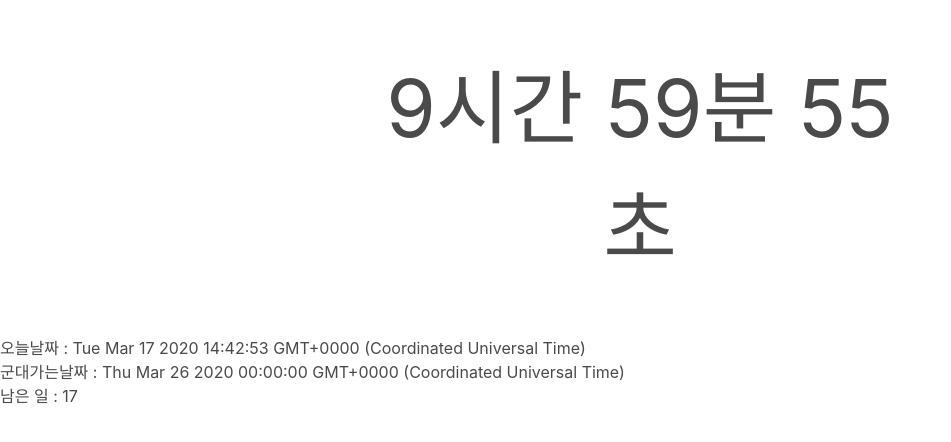
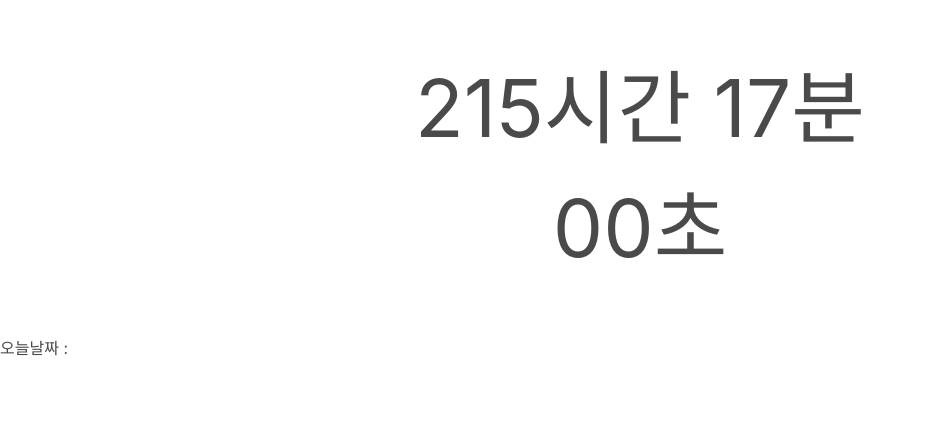
Before and after one commit to kys6879/hello-nonsan, an Angular app: page / in a window 1280 px wide. Shown: the top 442 px of the page, without its empty margins (0-951 px from the left). Built offline with nearby package versions, Linux system fonts and the light colour scheme.

Commit message:
add goal time

```diff
--- a/src/app/app.component.html
+++ b/src/app/app.component.html
@@ -3,9 +3,3 @@
 <div>
   오늘날짜 : {{today}}
 </div>
-<div>
-  군대가는날짜 : {{lastDay}}
-</div>
-<div>
-  남은 일 : {{leftDay}}
-</div>
--- a/src/app/app.component.ts
+++ b/src/app/app.component.ts
@@ -10,7 +10,6 @@ export class AppComponent implements OnInit {
 
   title = 'hello-nonsan';
 
-  today: Date;
   lastDay: Date;
 
   leftDay;
@@ -21,6 +20,15 @@ export class AppComponent implements OnInit {
   private counter: CounterComponent;
 
   ngOnInit(): void {
+
+    let today: Date = new Date();
+
+    let goalDay: Date = new Date(2020, 2, 26, 14);
+
+    let betweenDay = (goalDay.getTime() - today.getTime());
+
+    this.counter.startAt = betweenDay / 1000;
+
     this.counter.start();
     this.counter.counterState.subscribe(state => {
       if (state === 'COMPLETE') {
@@ -29,10 +37,6 @@ export class AppComponent implements OnInit {
       }
     });
 
-    this.today = new Date();
-    this.lastDay = new Date('2020-03-26');
-
-    this.leftDay = this.today.getDate();
   }
 
 
--- a/src/app/counter/counter.component.ts
+++ b/src/app/counter/counter.component.ts
@@ -11,7 +11,16 @@ import 'rxjs/add/operator/map';
 })
 export class CounterComponent implements OnInit {
 
+  // 목표시간을 입력하면
+  // 현재시간에서 빼서 알려줌
+
+  // 현재 시간을 초로 구하고
+  // 목표시간을 초로 구한걸 뻄
+
+  // 목표시간까지 남은 초를 구함
+
   startAt = 36000;
+
 
   @Output()
   counterState = new EventEmitter<string>();
@@ -19,7 +28,6 @@ export class CounterComponent implements OnInit {
   currentValue = '';
 
   currentSubscription: Subscription;
-
 
   constructor(private changeDetector: ChangeDetectorRef) { }
 
@@ -33,7 +41,7 @@ export class CounterComponent implements OnInit {
 
     const t: Observable<number> = interval(1000);
 
-    this.currentSubscription = t.pipe(take(this.startAt)).map(v => {console.log(v); return this.startAt - (v + 1)}).subscribe(v => {
+    this.currentSubscription = t.pipe(take(this.startAt)).map(v => { return this.startAt - (v + 1) }).subscribe(v => {
       this.currentValue = this.formatValue(v);
       this.changeDetector.detectChanges();
     }, err => {
@@ -51,10 +59,9 @@ export class CounterComponent implements OnInit {
   }
 
   private formatValue(v) {
-
     const hours = Math.floor(v / 3600);
 
-    const minutes = Math.floor((v % 3600)/60);
+    const minutes = Math.floor((v % 3600) / 60);
 
     const formattedMinutes = (minutes > 9 ? minutes : '0' + minutes);
 
@@ -62,8 +69,8 @@ export class CounterComponent implements OnInit {
 
     const formattedSeconds = (seconds > 9 ? seconds : '0' + seconds);
 
+
     return `${hours}시간 ${formattedMinutes}분 ${formattedSeconds}초`;
-
 
   }
 
```
